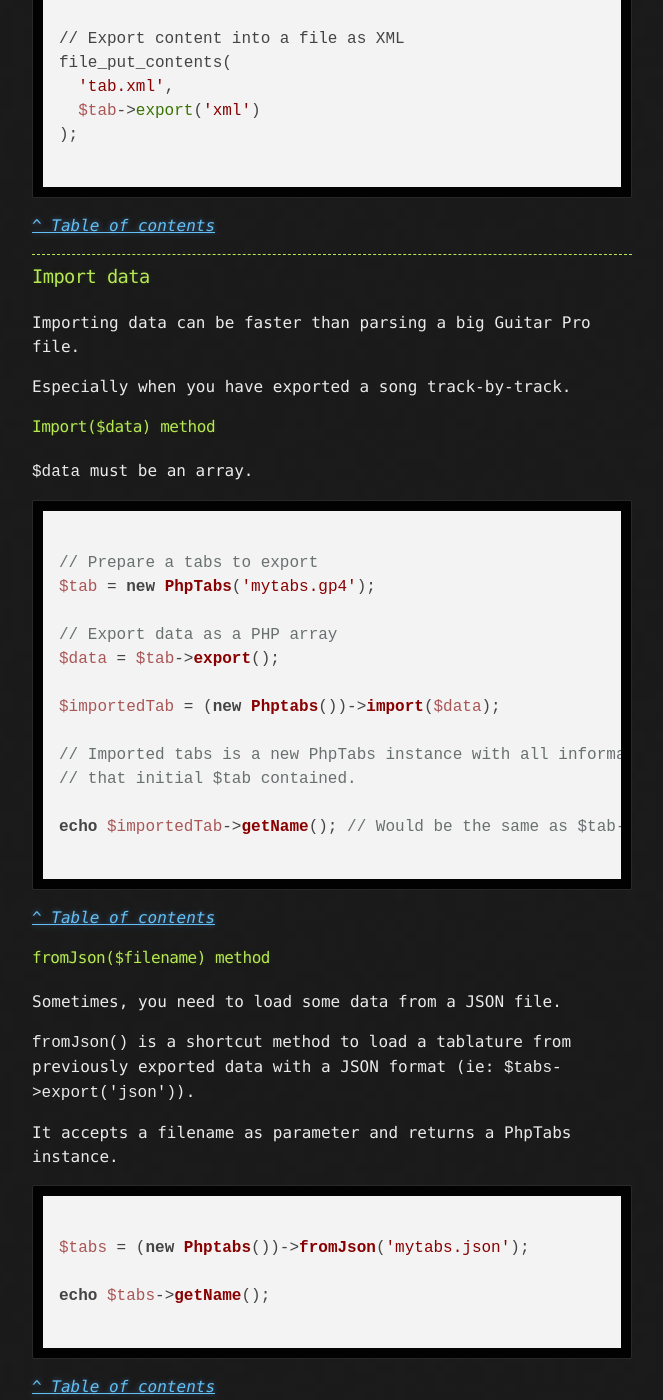
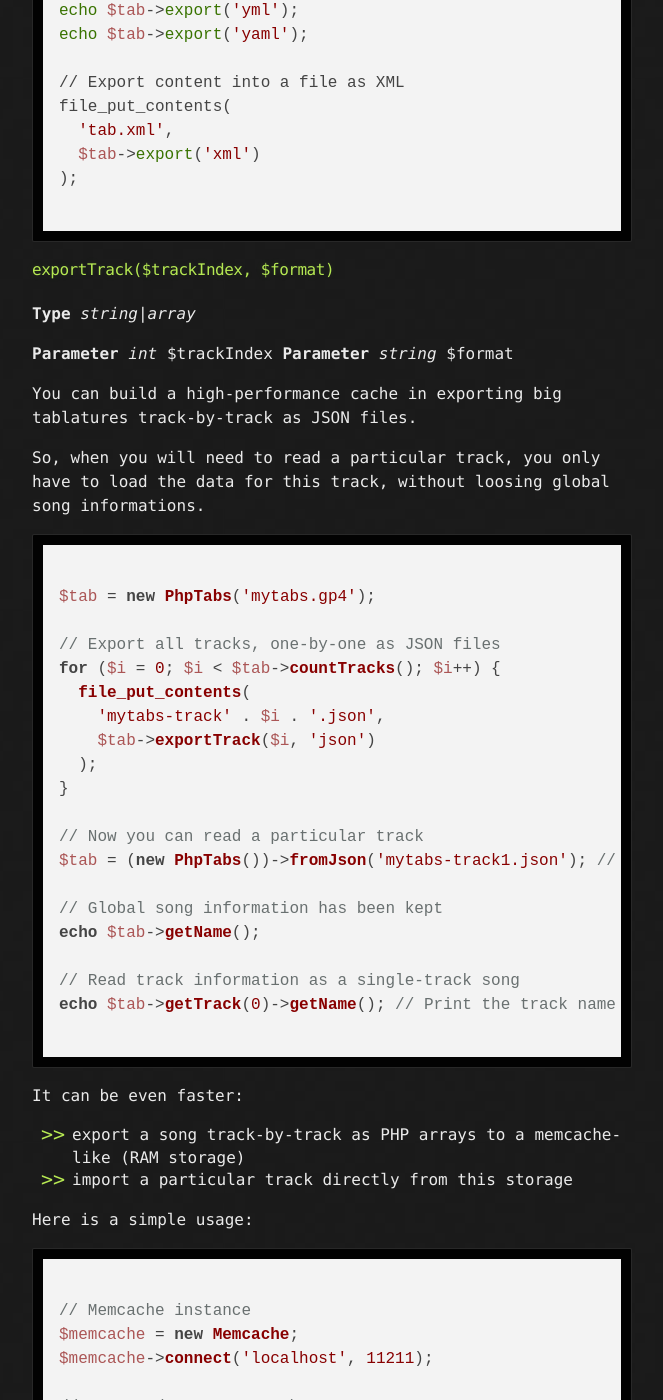
Before and after one commit to stdtabs/stdtabs.github.io, a Jekyll site: the page built from docs/basics.md, in a window 1280 px wide and 1400 px high, scrolled down 4178 px. Shown: the whole window, without its empty margins (308-971 px from the left). Built offline with Jekyll 4.4.1, drawn with Linux system fonts in a browser that asks for light colours; nearby versions of some CDN libraries; some of the changed text lies outside the part shown.

Commit message:
Add documentation for exportTrack() method

````diff
--- a/docs/basics.md
+++ b/docs/basics.md
@@ -14,10 +14,12 @@ excerpt: All documentation for basic PhpTabs features.
   - [Save to a file](#save-to-a-file)
   - [Convert](#convert)
   - [Export](#export-data)
+    - [export() method](#exportformat)
+    - [exportTrack() method](#exporttrackindex)
   - [Import](#import-data)
-    - [import($data) method](#import-data-method)
-    - [fromJson($filename) method](#fromjson-filename-method)
-    - [fromSerialized($filename) method](#fromserialized-filename-method)
+    - [import($data) method](#importdata-method)
+    - [fromJson($filename) method](#fromjsonfilename-method)
+    - [fromSerialized($filename) method](#fromserializedfilename-method)
   - [Render](#render)
 
 - [Architecture](#architecture)
@@ -184,6 +186,81 @@ file_put_contents(
 );
 
 ```
+
+#### exportTrack($trackIndex, $format)
+
+__Type__ *string\|array*
+
+__Parameter__ *int*    $trackIndex
+__Parameter__ *string* $format
+
+You can build a high-performance cache in exporting big tablatures
+track-by-track as JSON files.
+
+So, when you will need to read a particular track, you only have to load
+the data for this track, without loosing global song informations.
+
+
+```php
+
+$tab = new PhpTabs('mytabs.gp4');
+
+// Export all tracks, one-by-one as JSON files
+for ($i = 0; $i < $tab->countTracks(); $i++) {
+  file_put_contents(
+    'mytabs-track' . $i . '.json',
+    $tab->exportTrack($i, 'json')
+  );
+}
+
+// Now you can read a particular track
+$tab = (new PhpTabs())->fromJson('mytabs-track1.json'); // Second track
+
+// Global song information has been kept
+echo $tab->getName();
+
+// Read track information as a single-track song
+echo $tab->getTrack(0)->getName(); // Print the track name
+
+```
+
+It can be even faster:
+
+- export a song track-by-track as PHP arrays to a memcache-like (RAM storage)
+- import a particular track directly from this storage
+
+Here is a simple usage:
+
+```php
+
+// Memcache instance
+$memcache = new Memcache;
+$memcache->connect('localhost', 11211);
+
+// Export data to Memcache
+$memcache->set(
+  'tabs-track0-key',
+  $tabs->exportTrack(0) // Export only the first track
+);
+
+// Load a particular track from a memcache entry
+$tabs = (new PhpTabs())->import(
+  $memcache->get('tabs-track0-key')
+);
+
+// Global song information has been kept
+echo $tabs->getName();
+
+// Read track information as a single-track song
+echo $tabs->getTrack(0)->getName(); // Print the track name
+
+// Render as a vextab string
+echo $tabs->getRenderer('vextab')->render(0);
+
+```
+
+This way is recommended when you have to deal with web constraints.
+
 
 [_^ Table of contents_]({{ page.permalink }}#top)
 
````
